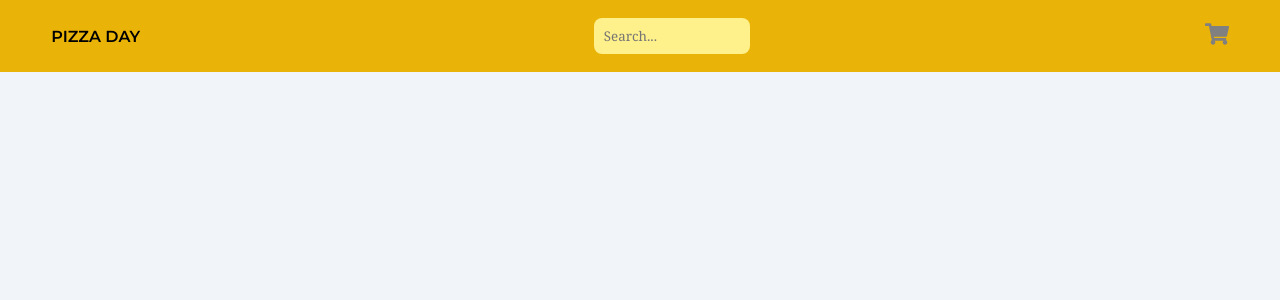
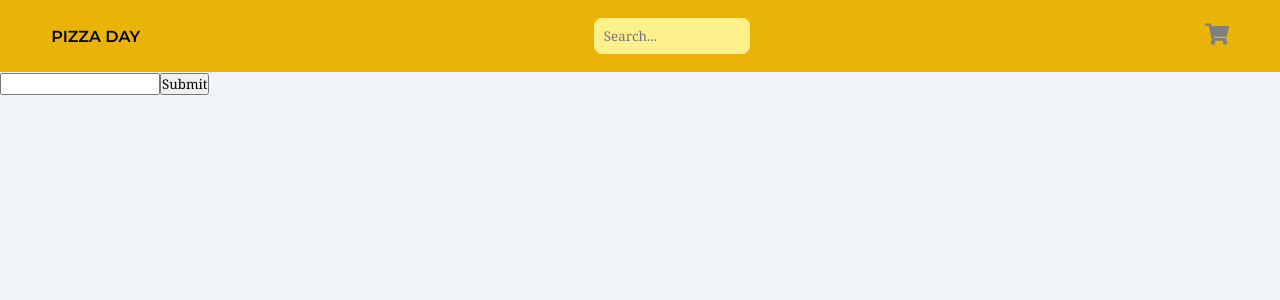
Before and after one commit to sarmelano/Pizza_store, a React (Create React App) app: page /order/new in a window 1280 px wide. Before the commit this address had no page. Shown: the top 300 px of the page. Built offline with nearby package versions, Linux system fonts and the light colour scheme.

Commit message:
useContext deleted & userSlice added

```diff
--- a/package.json
+++ b/package.json
@@ -5,6 +5,7 @@
   "dependencies": {
     "@fortawesome/free-solid-svg-icons": "^6.5.1",
     "@fortawesome/react-fontawesome": "^0.2.0",
+    "@hookform/resolvers": "^3.3.4",
     "@reduxjs/toolkit": "^2.1.0",
     "@testing-library/jest-dom": "^5.17.0",
     "@testing-library/react": "^13.4.0",
@@ -15,7 +16,8 @@
     "react-redux": "^9.1.0",
     "react-router-dom": "^6.21.3",
     "react-scripts": "5.0.1",
-    "web-vitals": "^2.1.4"
+    "web-vitals": "^2.1.4",
+    "yup": "^1.3.3"
   },
   "scripts": {
     "start": "react-scripts start",
--- a/src/App.js
+++ b/src/App.js
@@ -5,6 +5,7 @@ import Main from './pages/LoginPage/Login';
 import Menu from './pages/MenuPage/Menu';
 import Cart from './pages/Cart/Cart';
 import './App.css';
+import OrderForm from './components/OrderForm';
 
 function App() {
   return (
@@ -14,6 +15,7 @@ function App() {
         <Route path="/" element={<Main />} />
         <Route path="/menu" element={<Menu />} />
         <Route path="/cart" element={<Cart />} />
+        <Route path="/order/new" element={<OrderForm />} />
       </Routes>
     </div>
   );
--- a/src/components/Header.jsx
+++ b/src/components/Header.jsx
@@ -1,12 +1,11 @@
-import React, { useContext } from 'react'
-import UserContext from '../context/UserContext'
+import React from 'react'
 import { useSelector } from 'react-redux';
 import { useNavigate } from 'react-router-dom';
 import { FaShoppingCart } from 'react-icons/fa';
 
 export default function Header() {
   const navigate = useNavigate();
-  const { user } = useContext(UserContext);
+  const userName = useSelector((state)=> state.user.name);
   const cartItems = useSelector((state) => state.cart.items);
 
   const itemCount = cartItems.reduce((total, item) => total + item.qty, 0);
@@ -25,7 +24,7 @@ export default function Header() {
       <p><input type="text" id="query" placeholder="Search..." /></p>
 
       <div className="header_userInfo">
-        {user && <p>{user}</p>}
+        {userName && <p>{userName}</p>}
         <div className="cart-icon-container" onClick={handleNavigateToCart}>
           <FaShoppingCart className="cart-icon" size="24" color="gray" />
           {itemCount > 0 &&
--- /dev/null
+++ b/src/components/OrderForm.jsx
@@ -0,0 +1,33 @@
+import { useForm } from 'react-hook-form';
+import { yupResolver} from '@hookform/resolvers/yup';
+import { validationSchema } from './validationSchema';
+
+const OrderForm = () => {
+  const { register, handleSubmit, formState } = useForm({
+    defaultValues: {
+      name: '',
+      email: '',
+      address: '',
+    },
+    resolver: yupResolver(validationSchema)
+  });
+
+  const onSubmit = (data) => {
+    console.log(data)
+  }
+
+
+
+
+
+  return (
+    <div>
+      <form onSubmit={handleSubmit(onSubmit)}>
+        <input {...register('name')} type='text' placeholder=''name=''/>
+        <button type='submit'>Submit</button>
+      </form>
+    </div>
+  )
+}
+
+export default OrderForm
--- /dev/null
+++ b/src/components/validationSchema.jsx
@@ -0,0 +1,7 @@
+import * as yup from 'yup';
+
+export const validationSchema = yup.object().shape({
+  name: yup.string().required(),
+  email: yup.string().email().required(),
+  address: yup.string().required(),
+});
--- a/src/context/UserContext.jsx
+++ /dev/null
@@ -1,5 +0,0 @@
-import { createContext } from 'react';
-
-const UserContext = createContext();
-
-export default UserContext;
--- a/src/index.js
+++ b/src/index.js
@@ -1,28 +1,15 @@
-import React, { useState } from 'react';
+import React from 'react';
 import ReactDOM from 'react-dom/client';
 import App from './App';
 import { BrowserRouter as Router } from 'react-router-dom';
 import { Provider } from 'react-redux';
 import { store } from './redux/store';
-import UserContext from './context/UserContext';
-
-const UserProvider = ({ children }) => {
-  const [user, setUser] = useState(null);
-
-  return (
-    <UserContext.Provider value={{ user, setUser }}>
-      {children}
-    </UserContext.Provider>
-  );
-};
 
 const root = ReactDOM.createRoot(document.getElementById('root'));
 root.render(
   <Router>
     <Provider store={store}>
-      <UserProvider>
         <App />
-      </UserProvider>
     </Provider>
   </Router>
 );
--- a/src/pages/Cart/Cart.jsx
+++ b/src/pages/Cart/Cart.jsx
@@ -1,7 +1,6 @@
-import React, { useContext, useMemo, useCallback, useState } from 'react';
+import React, { useMemo, useCallback, useState } from 'react';
 import { useDispatch, useSelector } from 'react-redux';
 import { decrementQty, incrementQty, removeFromCart, resetCart } from '../../redux/slices/CartSlice';
-import UserContext from '../../context/UserContext';
 import { useNavigate } from 'react-router-dom';
 import { FontAwesomeIcon } from '@fortawesome/react-fontawesome';
 import { faPizzaSlice } from '@fortawesome/free-solid-svg-icons';
@@ -10,7 +9,7 @@ import CartItem from '../../components/CartItem';
 import './Cart.scss';
 
 const Cart = () => {
-  const { user } = useContext(UserContext);
+  const userName = useSelector((state)=> state.user.name);
   const navigate = useNavigate();
   const dispatch = useDispatch();
   const { items } = useSelector(state => state.cart);
@@ -41,8 +40,8 @@ const Cart = () => {
   }, []);
 
   const handleMakeOrder = useCallback(() => {
-    console.log("Ordering pizzas:", items);
-  }, [items]);
+    navigate('/order/new');
+  }, [navigate]);
 
   const handleResetCart = useCallback(() => {
     dispatch(resetCart());
@@ -58,7 +57,7 @@ const Cart = () => {
 
       <div className="cart">
         <button className='goBack' onClick={handleGoback}>&#x2190; Back to Menu</button>
-        {user && <div className='cart-holder'><h3>Your cart, {user}</h3></div>}
+        {userName && <div className='cart-holder'><h3>Your cart, {userName}</h3></div>}
 
         {emptyCart ? (
           <div className='splash-cart'>
--- a/src/pages/LoginPage/Login.jsx
+++ b/src/pages/LoginPage/Login.jsx
@@ -1,15 +1,17 @@
-import React, { useState, useContext } from 'react';
-import UserContext from '../../context/UserContext';
+import React, { useState } from 'react';
+import { useDispatch, useSelector } from 'react-redux';
+import { setName as setUserName } from '../../redux/slices/UserSlice';
 import { useNavigate } from 'react-router-dom';
 
+
 export default function Main() {
+  const navigate = useNavigate();
+  const dispatch = useDispatch();
+  const [name, setName] = useState('');
 
-  const navigate = useNavigate();
-  const [name, setName] = useState('');
-  const { setUser } = useContext(UserContext);
 
   const handleLogin = () => {
-    setUser(name);
+    dispatch(setUserName(name));
     /*     setName('');*/
     navigate(`/menu`)  //navigate deeper in server
   };
--- /dev/null
+++ b/src/redux/slices/UserSlice.jsx
@@ -0,0 +1,18 @@
+import { createSlice } from "@reduxjs/toolkit";
+
+const initialState = {
+  name: '',
+};
+
+export const UserSlice = createSlice({
+  name: 'Guest',
+  initialState,
+  reducers: {
+    setName: (state, action) => {
+      state.name = action.payload;
+    },
+  },
+});
+
+export const { setName } = UserSlice.actions;
+export default UserSlice.reducer;
--- a/src/redux/store.js
+++ b/src/redux/store.js
@@ -1,10 +1,12 @@
 import { configureStore } from '@reduxjs/toolkit'
 import CartSlice from './slices/CartSlice';
 import MenuSlice from './slices/MenuSlice';
+import UserSlice from './slices/UserSlice';
 
 export const store = configureStore({
   reducer: {
+    user: UserSlice,
+    menu: MenuSlice,
     cart: CartSlice,
-    menu: MenuSlice,
   }
 });
```
Also changed, not shown: src/components/Input.jsx (added, +14 -0 lines), 1 other file (tests, documents, lock files or other folders).
